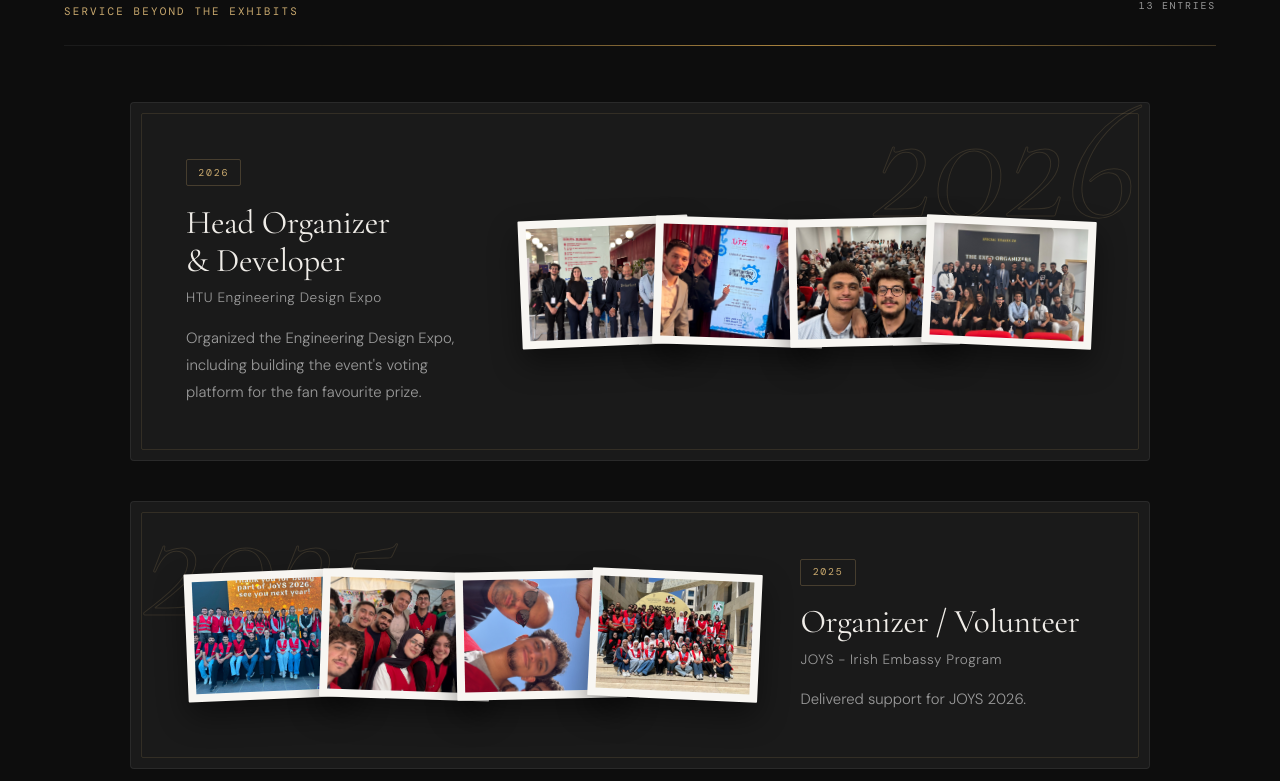
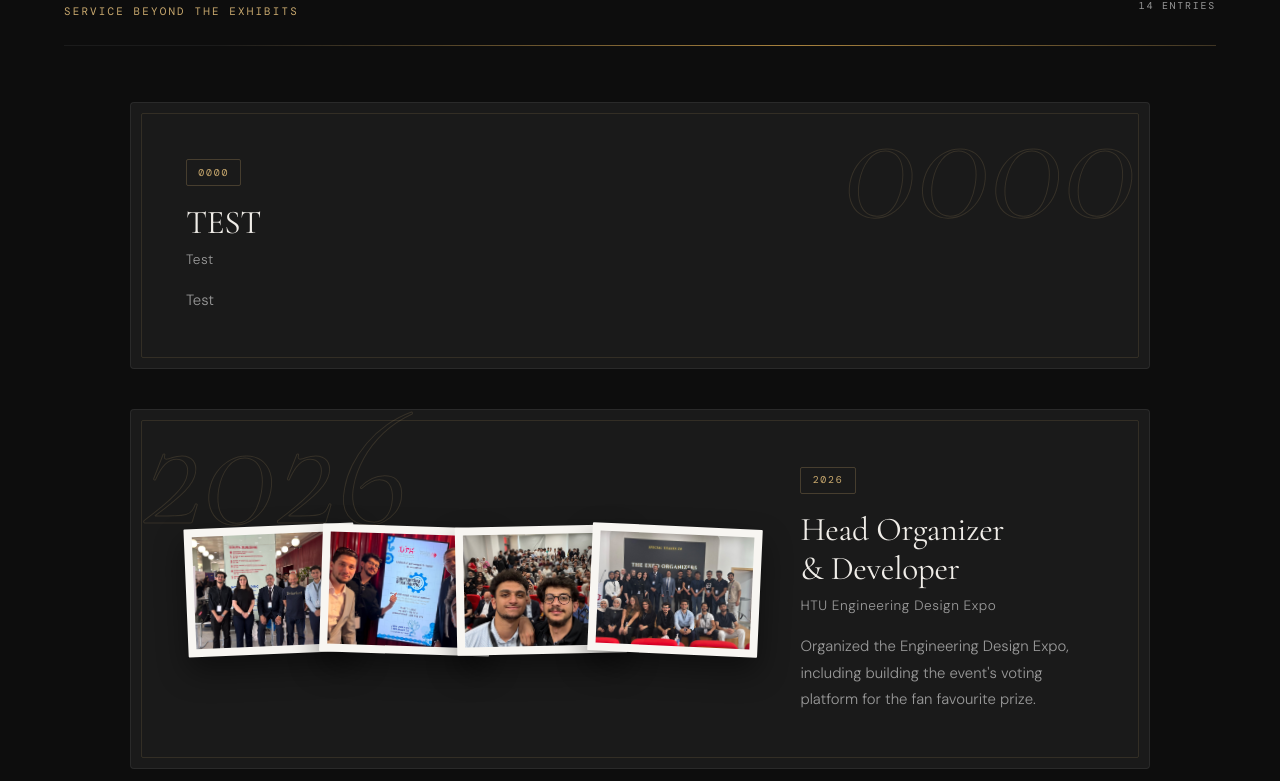
Before and after one commit to NAJDAWI-dot/digital-museum, a React (Vite) app: page / in a window 1280 px wide. Shown: the part 6539-7320 px from the top of the page. Built offline with nearby package versions, Linux system fonts and the light colour scheme; no server answers; the database is empty; a web font is replaced by a local one.

Commit message:
chore: auto-update projects, settings, and timeline from live editor

```diff
--- a/src/data/projects.js
+++ b/src/data/projects.js
@@ -319,6 +319,14 @@ export const INITIAL_TESTIMONIALS = [];
 
 export const INITIAL_VOLUNTEERING = [
   {
+    "id": "v1783775999161",
+    "year": "0000",
+    "title": "TEST",
+    "organization": "Test",
+    "description": "Test",
+    "photos": []
+  },
+  {
     "id": "v1783508273301",
     "year": "2026",
     "title": "Head Organizer & Developer",
```
